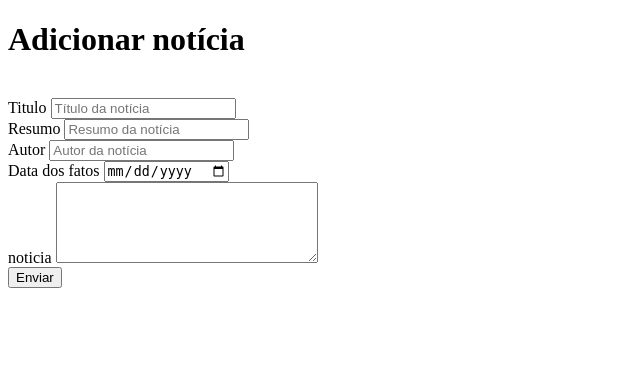
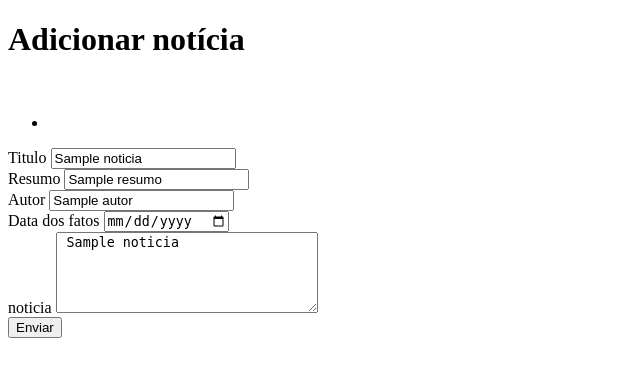
Before and after one commit to dodevs/Node_mongo_udemy, a Node project: template app/views/admin/form_add_noticia.ejs in a window 1280 px wide. Shown: the top 377 px of the page, without its empty margins (0-640 px from the left). Run offline with Node 20 templates, Linux system fonts and the light colour scheme; the template is opened without the code that fills it: most values are stand-ins (such as "Sample title", 1, 10 or a date in 2020).

Commit message:
mostrar erros com express-validator

```diff
--- a/app/routes/admin.js
+++ b/app/routes/admin.js
@@ -1,6 +1,6 @@
 module.exports = function(app){
     app.get('/formulario', function(req, res){
-        res.render("admin/form_add_noticia");
+        res.render("admin/form_add_noticia", {validacao: {}, noticia: {}});
     });
 
     app.post('/noticias/salvar', function(req, res){
@@ -17,8 +17,10 @@ module.exports = function(app){
 
         var erros = req.validationErrors();
 
+        console.log(erros);
+
         if(erros){
-            res.render("admin/form_add_noticia");
+            res.render("admin/form_add_noticia", {validacao: erros, noticia: noticia});
             return;
         }
 
--- a/app/views/admin/form_add_noticia.ejs
+++ b/app/views/admin/form_add_noticia.ejs
@@ -9,25 +9,33 @@
 		<h1>Adicionar notícia</h1>
 		<br/>
 
+		<% if(validacao) { %>
+			<ul>
+				<% for(var i = 0; i < validacao.length; i++){ %>
+					<li><%= validacao[i].msg %></li>
+				<% } %>
+			</ul>
+		<% } %>
+
 		<form action="/noticias/salvar" method="post">
 			<label for="titulo">Titulo</label>
-			<input type="text" id="titulo" name="titulo" placeholder="Título da notícia"/>
+			<input type="text" id="titulo" name="titulo" value="<%=noticia.titulo%>" placeholder="Título da notícia"/>
 			<br/>
 
 			<label for="resumo">Resumo</label>
-			<input type="text" id="resumo" name="resumo" placeholder="Resumo da notícia"/>
+			<input type="text" id="resumo" name="resumo" value="<%=noticia.resumo%>" placeholder="Resumo da notícia"/>
 			<br/>
 
 			<label for="autor">Autor</label>
-			<input type="text" id="autor" name="autor" placeholder="Autor da notícia"/>
+			<input type="text" id="autor" name="autor" value="<%=noticia.autor%>" placeholder="Autor da notícia"/>
 			<br/>
 
 			<label for="data">Data dos fatos</label>
-			<input type="date" id="data_noticia" name="data_noticia" placeholder="Data da notícia"/>
+			<input type="date" id="data_noticia" name="data_noticia" value="<%=noticia.data_noticia%>" placeholder="Data da notícia"/>
 			<br/>
 
 			<label for="noticia">noticia</label>
-			<textarea id="noticia" name="noticia" rows="5" cols="30"></textarea>
+			<textarea id="noticia" name="noticia" rows="5" cols="30"> <%=noticia.noticia%> </textarea>
 			<br/>
 			<input type="submit" value="Enviar"/>
 
```
